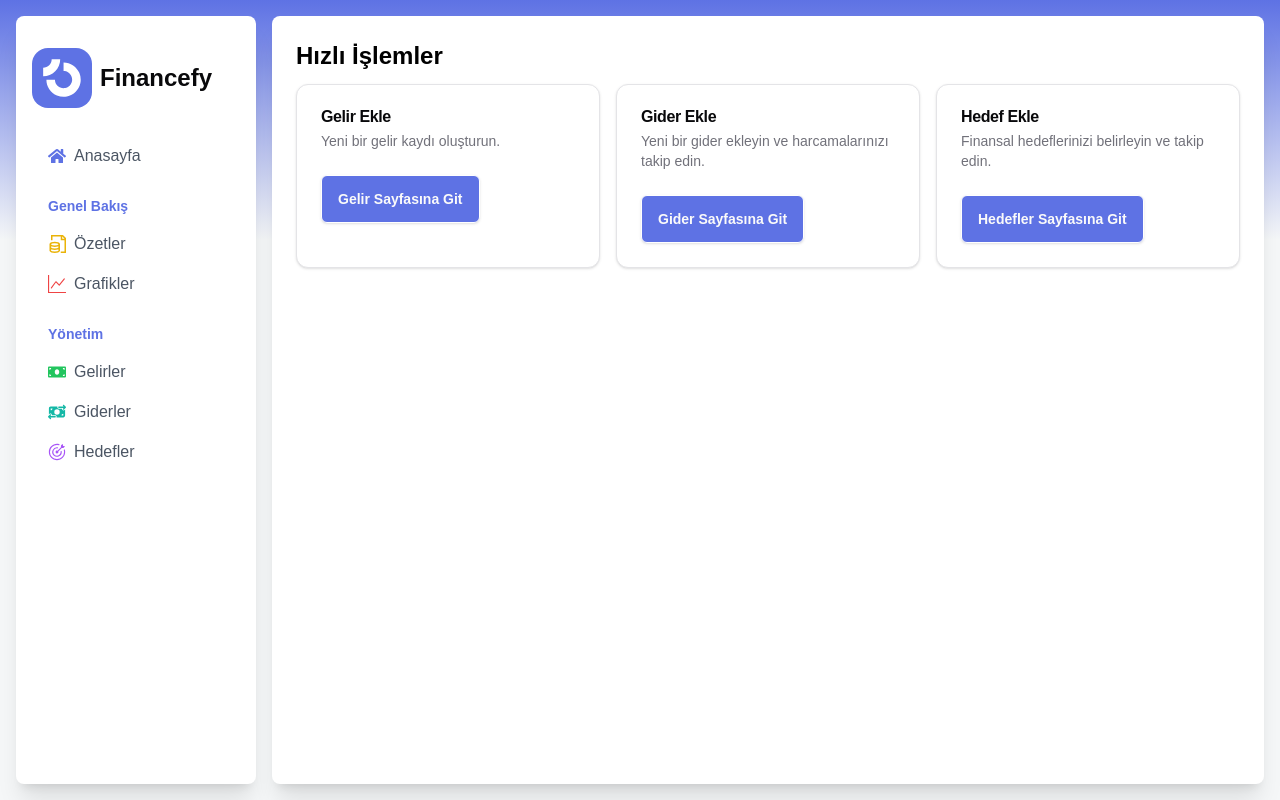
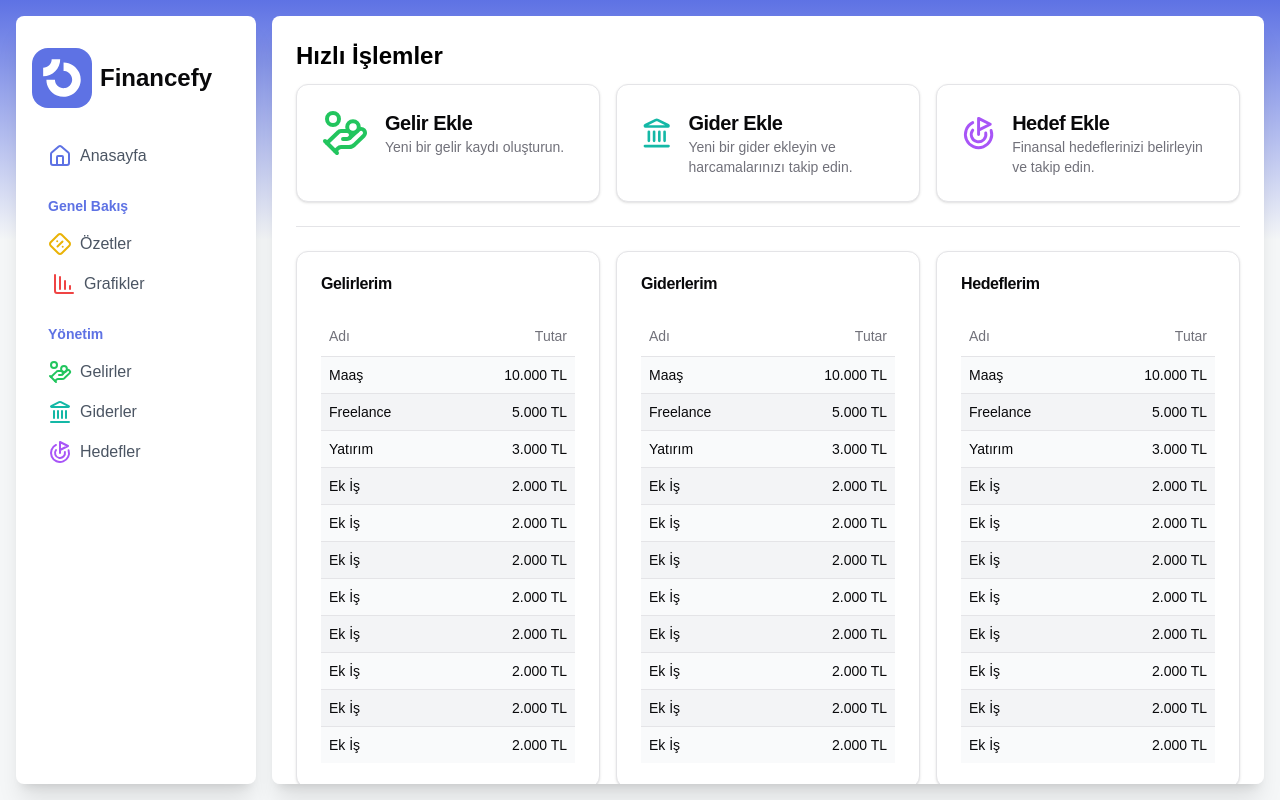
Before and after one commit to Alifurkanymn/financefy, a Next.js app: page / in a window 1280 px wide. Built offline with nearby package versions, Linux system fonts and the light colour scheme.

Commit message:
sumamry page and homepage are aded

```diff
--- a/src/app/components/SideBar.tsx
+++ b/src/app/components/SideBar.tsx
@@ -5,12 +5,7 @@ import {
     AccordionItem,
     AccordionTrigger,
 } from "@/components/ui/accordion"
-import { FaChartPie, FaCog, FaHome, FaMoneyBill } from 'react-icons/fa'
-import { FaMoneyBillTransfer } from "react-icons/fa6";
-import { MdOutlineDocumentScanner } from "react-icons/md";
-import { GrDocumentStore } from "react-icons/gr";
-import { BsGraphUp } from "react-icons/bs";
-import { GoGoal } from "react-icons/go";
+import { HandCoins, DiamondPercent, ChartColumnDecreasing, House, Goal, Landmark } from 'lucide-react';
 import Image from 'next/image'
 
 type Props = {}
@@ -25,7 +20,7 @@ const SideBar = (props: Props) => {
 
             <nav className="flex flex-col gap-2">
                 <a href="#" className="flex items-center gap-2 px-4 py-1 text-base text-gray-600 hover:text-gray-900 hover:bg-gray-100 rounded-lg transition">
-                    <FaHome className="text-lg text-primaryColor" />
+                    <House className="text-primaryColor" />
                     <span>Anasayfa</span>
                 </a>
 
@@ -33,11 +28,11 @@ const SideBar = (props: Props) => {
                     <span>Genel Bakış</span>
                 </div>
                 <a href="#" className="flex items-center gap-2 px-4 py-1 text-base text-gray-600 hover:text-gray-900 hover:bg-gray-100 rounded-lg transition mt-1">
-                    <GrDocumentStore className="text-lg text-yellow-500" />
+                    <DiamondPercent className="text-yellow-500" />
                     Özetler
                 </a>
-                <a href="#" className="flex items-center gap-2 px-4 py-1 text-base text-gray-600 hover:text-gray-900 hover:bg-gray-100 rounded-lg transition">
-                    <BsGraphUp className="text-lg text-red-500" />
+                <a href="#" className="flex items-center gap-2 px-4 py-1 ml-1 text-base text-gray-600 hover:text-gray-900 hover:bg-gray-100 rounded-lg transition">
+                    <ChartColumnDecreasing className="text-red-500" />
                     Grafikler
                 </a>
 
@@ -45,15 +40,15 @@ const SideBar = (props: Props) => {
                     <span>Yönetim</span>
                 </div>
                 <a href="#" className="flex items-center gap-2 px-4 py-1 text-base text-gray-600 hover:text-gray-900 hover:bg-gray-100 rounded-lg transition mt-1">
-                    <FaMoneyBill className="text-lg text-green-500" />
+                    <HandCoins className="text-green-500" />
                     Gelirler
                 </a>
                 <a href="#" className="flex items-center gap-2 px-4 py-1 text-base text-gray-600 hover:text-gray-900 hover:bg-gray-100 rounded-lg transition">
-                    <FaMoneyBillTransfer className="text-lg text-teal-500" />
+                    <Landmark className="text-teal-500" />
                     Giderler
                 </a>
                 <a href="#" className="flex items-center gap-2 px-4 py-1 text-base text-gray-600 hover:text-gray-900 hover:bg-gray-100 rounded-lg transition">
-                    <GoGoal className="text-lg text-purple-500" />
+                    <Goal className="text-purple-500" />
                     Hedefler
                 </a>
             </nav>
--- a/src/app/layout.tsx
+++ b/src/app/layout.tsx
@@ -30,7 +30,7 @@ export default function RootLayout({
       >
         <div className="flex p-4 gap-4 h-screen overflow-hidden">
           <SideBar />
-          <div className="bg-white w-full rounded-lg shadow-xl">
+          <div className="bg-white w-full rounded-lg shadow-xl overflow-y-auto p-6">
             {children}
           </div>
         </div>
--- a/src/app/page.tsx
+++ b/src/app/page.tsx
@@ -8,44 +8,118 @@ import {
   CardHeader,
   CardTitle,
 } from "@/components/ui/card"
+import { CoinsIcon, Goal, HandCoins, Landmark, Wallet } from "lucide-react";
+import {
+  Table,
+  TableBody,
+  TableCaption,
+  TableCell,
+  TableHead,
+  TableHeader,
+  TableRow,
+} from "@/components/ui/table"
+
 
 export default function Home() {
+  const data = [
+    { type: "Gelir", name: "Maaş", amount: "10.000 TL" },
+    { type: "Gelir", name: "Freelance", amount: "5.000 TL" },
+    { type: "Gelir", name: "Yatırım", amount: "3.000 TL" },
+    { type: "Gelir", name: "Ek İş", amount: "2.000 TL" },
+    { type: "Gelir", name: "Ek İş", amount: "2.000 TL" },
+    { type: "Gelir", name: "Ek İş", amount: "2.000 TL" },
+    { type: "Gelir", name: "Ek İş", amount: "2.000 TL" },
+    { type: "Gelir", name: "Ek İş", amount: "2.000 TL" },
+    { type: "Gelir", name: "Ek İş", amount: "2.000 TL" },
+    { type: "Gelir", name: "Ek İş", amount: "2.000 TL" },
+    { type: "Gelir", name: "Ek İş", amount: "2.000 TL" },
+  ];
   return (
-    <div className="flex flex-col w-full p-6">
-      <div className="fast">
+    <div className="flex flex-col w-full gap-6">
+
+      {/* Hızlı İşlemler */}
+
+      <div className="quick-transactions">
         <h1 className="text-2xl text-black font-bold mb-3">Hızlı İşlemler</h1>
         <div className="grid grid-cols-1 md:grid-cols-3 gap-4">
-          <Card className="w-full">
-            <CardHeader>
-              <CardTitle>Gelir Ekle</CardTitle>
-              <CardDescription>Yeni bir gelir kaydı oluşturun.</CardDescription>
+          <Card className="w-full relative hover:scale-105 transition-all duration-300">
+            <CardHeader className="flex flex-row gap-4">
+              <HandCoins className="text-green-500" size={48} />
+              <div className="!mt-0">
+                <CardTitle className="text-xl">Gelir Ekle</CardTitle>
+                <CardDescription>Yeni bir gelir kaydı oluşturun.</CardDescription>
+                <a href="" className=" inset-0 absolute" />
+              </div>
             </CardHeader>
-            <CardFooter>
-              <Button className="btn primary-btn !w-auto" onClick={null}>Gelir Sayfasına Git</Button>
-            </CardFooter>
           </Card>
 
-          <Card className="w-full">
-            <CardHeader>
-              <CardTitle>Gider Ekle</CardTitle>
-              <CardDescription>Yeni bir gider ekleyin ve harcamalarınızı takip edin.</CardDescription>
+          <Card className="w-full relative hover:scale-105 transition-all duration-300">
+            <CardHeader className="flex flex-row gap-4">
+              <Landmark className="text-teal-500" size={48} />
+              <div className="!mt-0">
+                <CardTitle className="text-xl">Gider Ekle</CardTitle>
+                <CardDescription>Yeni bir gider ekleyin ve harcamalarınızı takip edin.</CardDescription>
+                <a href="" className=" inset-0 absolute" />
+              </div>
             </CardHeader>
-            <CardFooter>
-              <Button className="btn primary-btn !w-auto" onClick={null}>Gider Sayfasına Git</Button>
-            </CardFooter>
           </Card>
 
-          <Card className="w-full">
-            <CardHeader>
-              <CardTitle>Hedef Ekle</CardTitle>
-              <CardDescription>Finansal hedeflerinizi belirleyin ve takip edin.</CardDescription>
+          <Card className="w-full relative hover:scale-105 transition-all duration-300">
+            <CardHeader className="flex flex-row gap-4">
+              <Goal className="text-purple-500" size={48} />
+              <div className="!mt-0">
+                <CardTitle className="text-xl">Hedef Ekle</CardTitle>
+                <CardDescription>Finansal hedeflerinizi belirleyin ve takip edin.</CardDescription>
+                <a href="" className=" inset-0 absolute" />
+              </div>
             </CardHeader>
-            <CardFooter>
-              <Button className="btn primary-btn !w-auto" onClick={null}>Hedefler Sayfasına Git</Button>
-            </CardFooter>
           </Card>
         </div>
       </div>
-    </div>
+      <hr />
+
+      {/* Tablo Özetleri */}
+
+      <div className="grid grid-cols-1 md:grid-cols-3 w-full gap-4">
+        {["Gelirlerim", "Giderlerim", "Hedeflerim"].map((title, index) => (
+          <Card key={index} className="h-full w-full relative">
+            <CardHeader>
+              <CardTitle>{title}</CardTitle>
+            </CardHeader>
+            <CardContent>
+              <Table>
+                <TableHeader>
+                  <TableRow>
+                    <TableHead className="w-[150px]">Adı</TableHead>
+                    <TableHead className="text-right">Tutar</TableHead>
+                  </TableRow>
+                </TableHeader>
+                <TableBody>
+                  {data.map((item, i) => (
+                    <TableRow key={i} className={i % 2 === 0 ? "bg-gray-50" : "bg-gray-100"}>
+                      <TableCell className="font-medium">{item.name}</TableCell>
+                      <TableCell className="text-right">{item.amount}</TableCell>
+                    </TableRow>
+                  ))}
+                </TableBody>
+              </Table>
+            </CardContent>
+          </Card>
+        ))}
+      </div>
+
+      {/* Varlıklarım */}
+
+      <div className="total w-full flex flex-col items-end">
+        <Card className="bg-green-600 w-max">
+          <CardHeader className="flex flex-row items-center gap-4">
+            <Wallet className="text-white" size={48} />
+            <div className="!mt-0">
+              <CardTitle className="text-xl text-white">10.000 TL</CardTitle>
+            </div>
+          </CardHeader>
+        </Card>
+      </div>
+    </div >
   );
 }
--- /dev/null
+++ b/src/app/summary/page.tsx
@@ -0,0 +1,63 @@
+import React from 'react'
+import {
+    Table,
+    TableBody,
+    TableCaption,
+    TableCell,
+    TableHead,
+    TableHeader,
+    TableRow,
+} from "@/components/ui/table"
+import { Card, CardContent, CardHeader, CardTitle } from '@/components/ui/card';
+
+type Props = {}
+
+const Summary = (props: Props) => {
+    const data = [
+        { type: "Gelir", name: "Maaş", amount: "10.000 TL" },
+        { type: "Gelir", name: "Freelance", amount: "5.000 TL" },
+        { type: "Gelir", name: "Yatırım", amount: "3.000 TL" },
+        { type: "Gelir", name: "Ek İş", amount: "2.000 TL" },
+        { type: "Gelir", name: "Ek İş", amount: "2.000 TL" },
+        { type: "Gelir", name: "Ek İş", amount: "2.000 TL" },
+        { type: "Gelir", name: "Ek İş", amount: "2.000 TL" },
+        { type: "Gelir", name: "Ek İş", amount: "2.000 TL" },
+        { type: "Gelir", name: "Ek İş", amount: "2.000 TL" },
+        { type: "Gelir", name: "Ek İş", amount: "2.000 TL" },
+        { type: "Gelir", name: "Ek İş", amount: "2.000 TL" },
+    ];
+    return (
+        <div>
+            <h1 className="text-2xl text-black font-bold mb-3">Özetler</h1>
+            <div className="grid grid-cols-1 md:grid-cols-3 w-full gap-4">
+                {["Gelirlerim", "Giderlerim", "Hedeflerim"].map((title, index) => (
+                    <Card key={index} className="h-full w-full relative">
+                        <CardHeader>
+                            <CardTitle>{title}</CardTitle>
+                        </CardHeader>
+                        <CardContent>
+                            <Table>
+                                <TableHeader>
+                                    <TableRow>
+                                        <TableHead className="w-[150px]">Adı</TableHead>
+                                        <TableHead className="text-right">Tutar</TableHead>
+                                    </TableRow>
+                                </TableHeader>
+                                <TableBody>
+                                    {data.map((item, i) => (
+                                        <TableRow key={i} className={i % 2 === 0 ? "bg-gray-50" : "bg-gray-100"}>
+                                            <TableCell className="font-medium">{item.name}</TableCell>
+                                            <TableCell className="text-right">{item.amount}</TableCell>
+                                        </TableRow>
+                                    ))}
+                                </TableBody>
+                            </Table>
+                        </CardContent>
+                    </Card>
+                ))}
+            </div>
+        </div>
+    )
+}
+
+export default Summary
--- /dev/null
+++ b/src/components/ui/table.tsx
@@ -0,0 +1,120 @@
+import * as React from "react"
+
+import { cn } from "@/lib/utils"
+
+const Table = React.forwardRef<
+  HTMLTableElement,
+  React.HTMLAttributes<HTMLTableElement>
+>(({ className, ...props }, ref) => (
+  <div className="relative w-full overflow-auto">
+    <table
+      ref={ref}
+      className={cn("w-full caption-bottom text-sm", className)}
+      {...props}
+    />
+  </div>
+))
+Table.displayName = "Table"
+
+const TableHeader = React.forwardRef<
+  HTMLTableSectionElement,
+  React.HTMLAttributes<HTMLTableSectionElement>
+>(({ className, ...props }, ref) => (
+  <thead ref={ref} className={cn("[&_tr]:border-b", className)} {...props} />
+))
+TableHeader.displayName = "TableHeader"
+
+const TableBody = React.forwardRef<
+  HTMLTableSectionElement,
+  React.HTMLAttributes<HTMLTableSectionElement>
+>(({ className, ...props }, ref) => (
+  <tbody
+    ref={ref}
+    className={cn("[&_tr:last-child]:border-0", className)}
+    {...props}
+  />
+))
+TableBody.displayName = "TableBody"
+
+const TableFooter = React.forwardRef<
+  HTMLTableSectionElement,
+  React.HTMLAttributes<HTMLTableSectionElement>
+>(({ className, ...props }, ref) => (
+  <tfoot
+    ref={ref}
+    className={cn(
+      "border-t bg-muted/50 font-medium [&>tr]:last:border-b-0",
+      className
+    )}
+    {...props}
+  />
+))
+TableFooter.displayName = "TableFooter"
+
+const TableRow = React.forwardRef<
+  HTMLTableRowElement,
+  React.HTMLAttributes<HTMLTableRowElement>
+>(({ className, ...props }, ref) => (
+  <tr
+    ref={ref}
+    className={cn(
+      "border-b transition-colors hover:bg-muted/50 data-[state=selected]:bg-muted",
+      className
+    )}
+    {...props}
+  />
+))
+TableRow.displayName = "TableRow"
+
+const TableHead = React.forwardRef<
+  HTMLTableCellElement,
+  React.ThHTMLAttributes<HTMLTableCellElement>
+>(({ className, ...props }, ref) => (
+  <th
+    ref={ref}
+    className={cn(
+      "h-10 px-2 text-left align-middle font-medium text-muted-foreground [&:has([role=checkbox])]:pr-0 [&>[role=checkbox]]:translate-y-[2px]",
+      className
+    )}
+    {...props}
+  />
+))
+TableHead.displayName = "TableHead"
+
+const TableCell = React.forwardRef<
+  HTMLTableCellElement,
+  React.TdHTMLAttributes<HTMLTableCellElement>
+>(({ className, ...props }, ref) => (
+  <td
+    ref={ref}
+    className={cn(
+      "p-2 align-middle [&:has([role=checkbox])]:pr-0 [&>[role=checkbox]]:translate-y-[2px]",
+      className
+    )}
+    {...props}
+  />
+))
+TableCell.displayName = "TableCell"
+
+const TableCaption = React.forwardRef<
+  HTMLTableCaptionElement,
+  React.HTMLAttributes<HTMLTableCaptionElement>
+>(({ className, ...props }, ref) => (
+  <caption
+    ref={ref}
+    className={cn("mt-4 text-sm text-muted-foreground", className)}
+    {...props}
+  />
+))
+TableCaption.displayName = "TableCaption"
+
+export {
+  Table,
+  TableHeader,
+  TableBody,
+  TableFooter,
+  TableHead,
+  TableRow,
+  TableCell,
+  TableCaption,
+}
```
